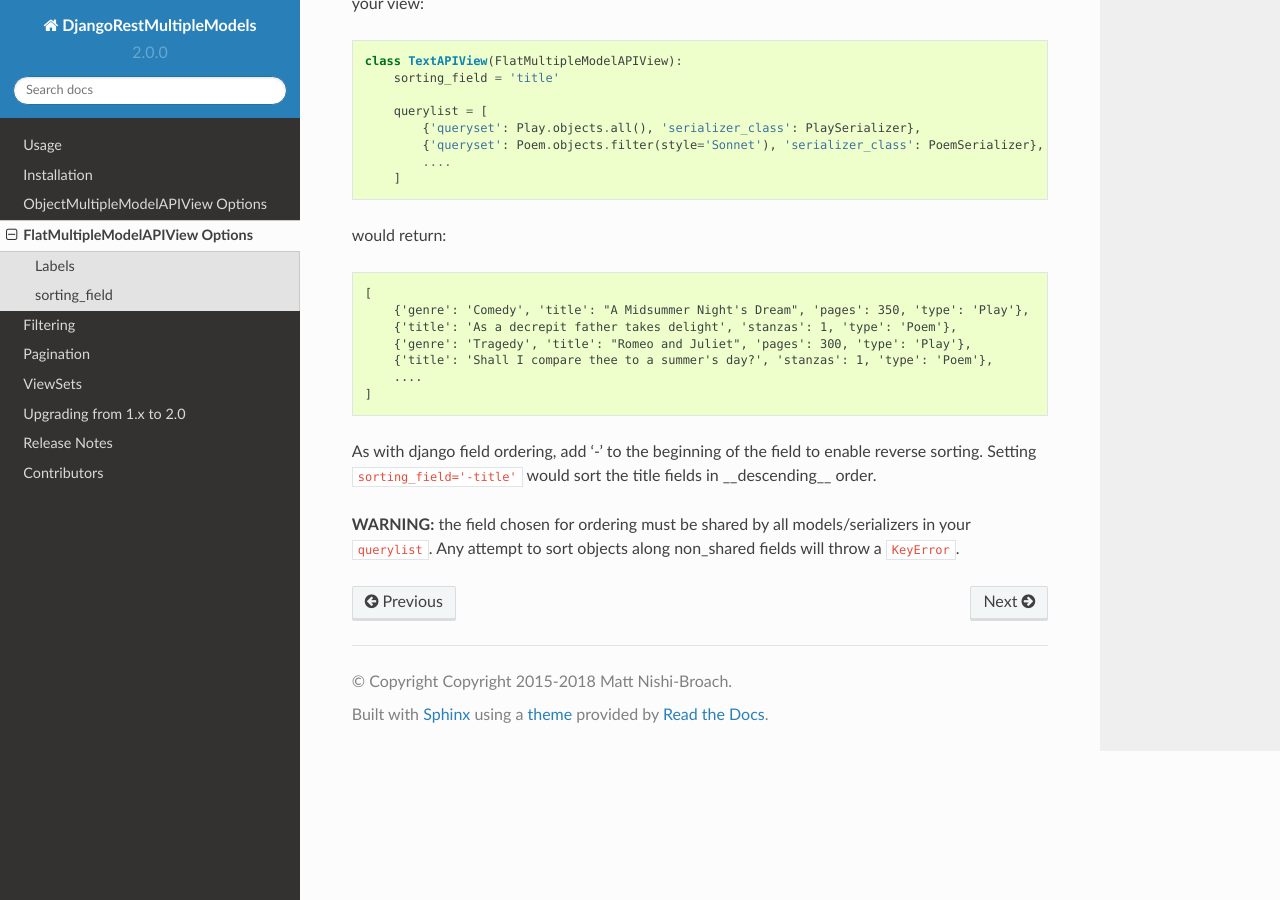
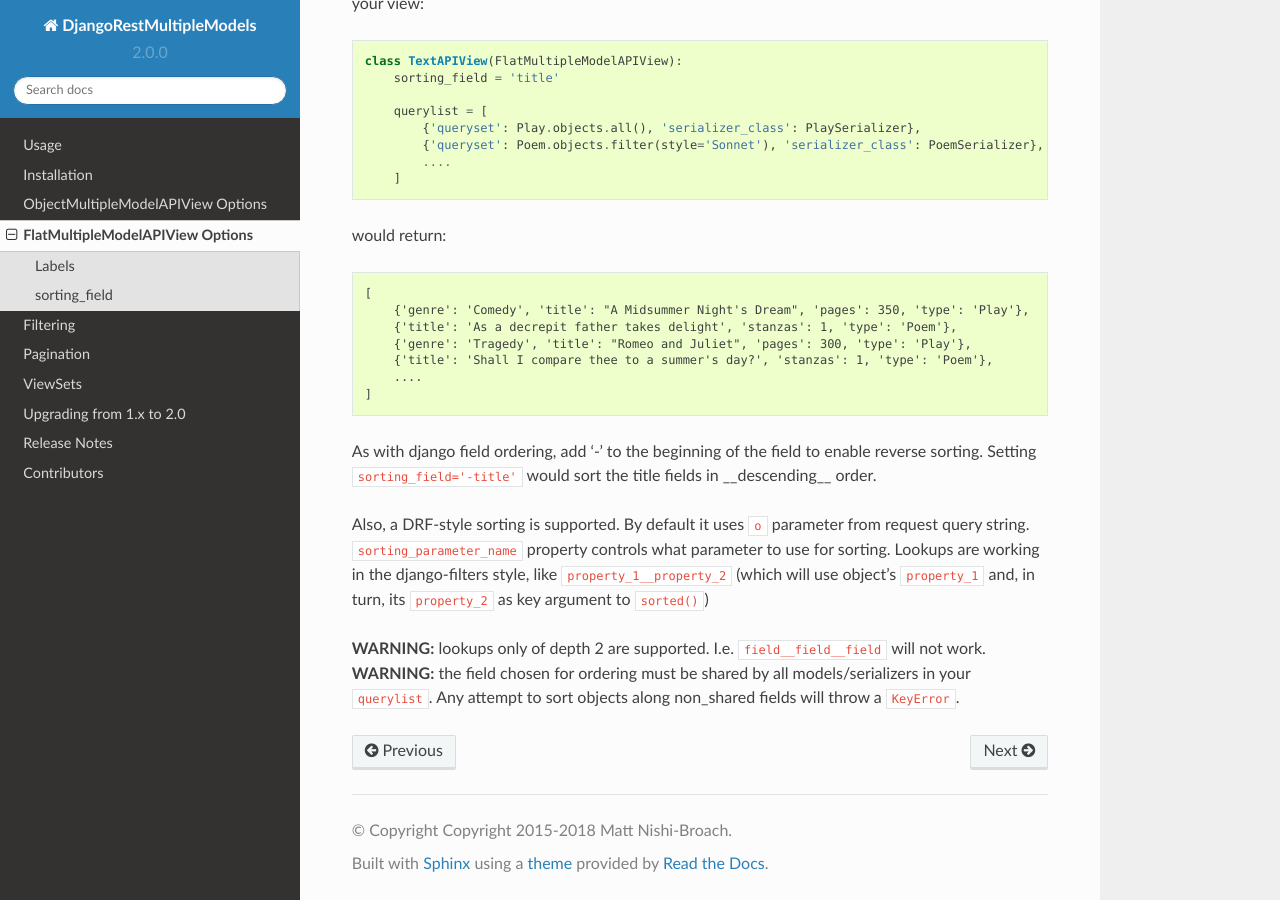
Before and after one commit to MattBroach/DjangoRestMultipleModels, a Sphinx documentation site: the page built from docs/flat-options.rst, in a window 1280 px wide and 900 px high, scrolled down 1567 px. Built offline with Sphinx 7.4.7 and the Read the Docs theme 2.0.0, drawn with Linux system fonts in a browser that asks for light colours.

Commit message:
Add description

```diff
--- a/docs/flat-options.rst
+++ b/docs/flat-options.rst
@@ -85,4 +85,8 @@ would return::
 
 As with django field ordering, add '-' to the beginning of the field to enable reverse sorting.  Setting ``sorting_field='-title'`` would sort the title fields in __descending__ order.
 
+Also, a DRF-style sorting is supported. By default it uses ``o`` parameter from request query string. ``sorting_parameter_name`` property controls what parameter to use for sorting.
+Lookups are working in the django-filters style, like ``property_1__property_2`` (which will use object's ``property_1`` and, in turn, its ``property_2`` as key argument to ``sorted()``)
+
+**WARNING:** lookups only of depth 2 are supported. I.e. ``field__field__field`` will not work.
 **WARNING:** the field chosen for ordering must be shared by all models/serializers in your ``querylist``.  Any attempt to sort objects along non_shared fields will throw a ``KeyError``.
```
